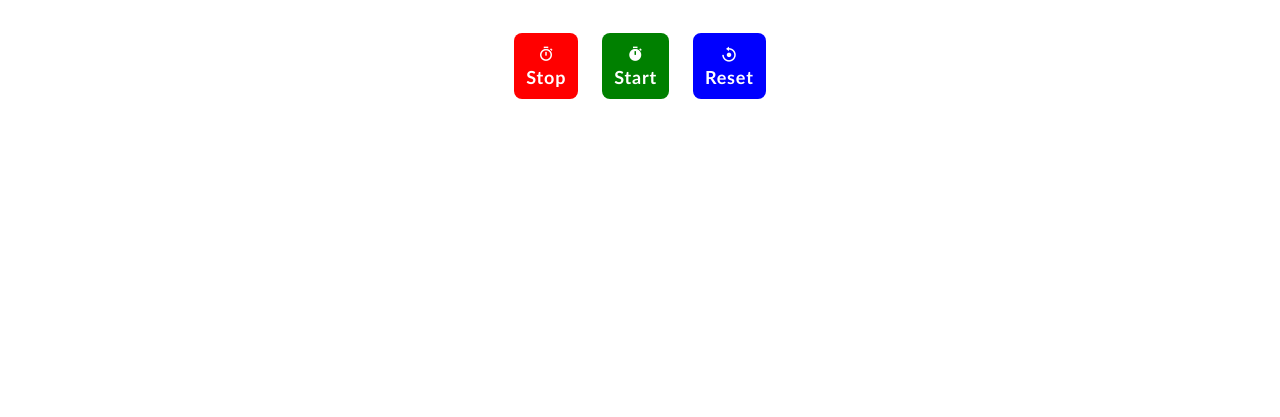
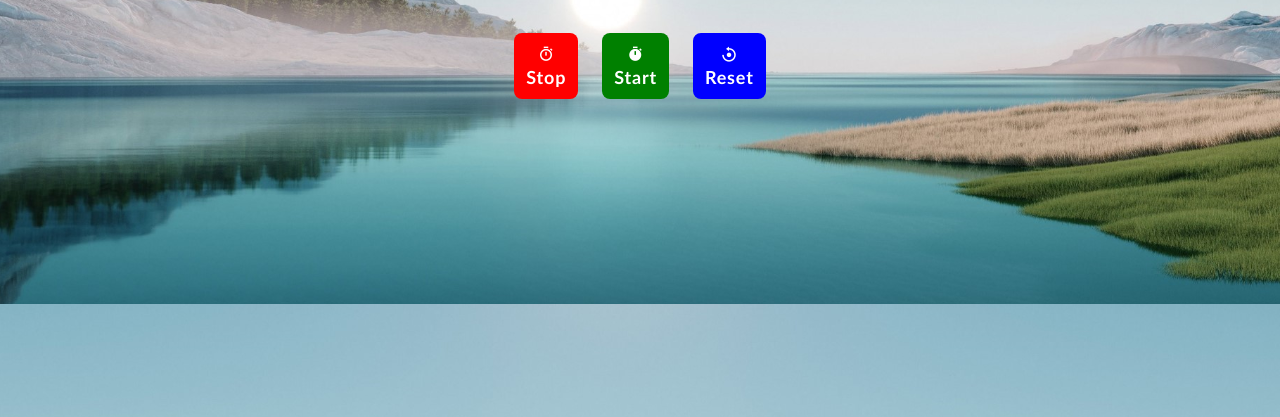
Before and after one commit to Kusum-P/StopWatch, a plain HTML site: page index.html in a window 1280 px wide. Shown: the part 383-800 px from the top of the page. Drawn offline with nearby package versions, Linux system fonts and the light colour scheme.

Commit message:
solving Eorror

```diff
--- a/stopwatch.css
+++ b/stopwatch.css
@@ -4,13 +4,10 @@
 }
 body{
     height: 100vh;
-<<<<<<< HEAD
     background-image: url(image.png) ;
     background-size: 100%;
-=======
     background-image: url(image.png);
     background: no repeat;
->>>>>>> 2c696f071dcb22be4e82af393e64aa551c237912
     font-family: 'Trebuchet MS', 'Lucida Sans Unicode', 'Lucida Grande', 'Lucida Sans', Arial, sans-serif;
     color: antiquewhite;
     display: flex;
```
